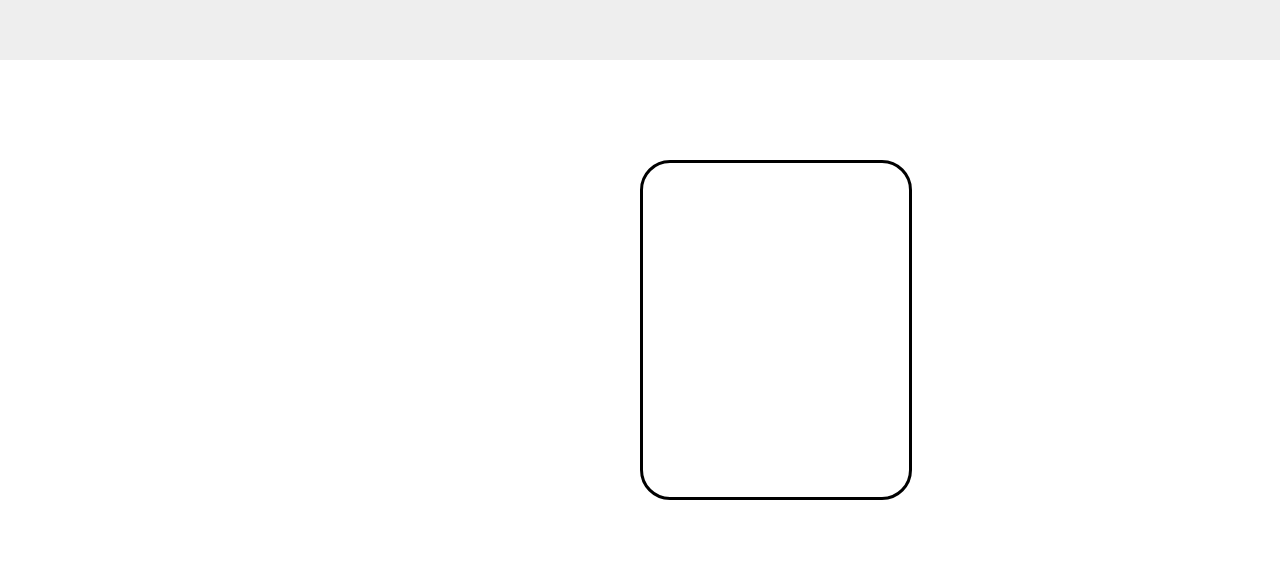
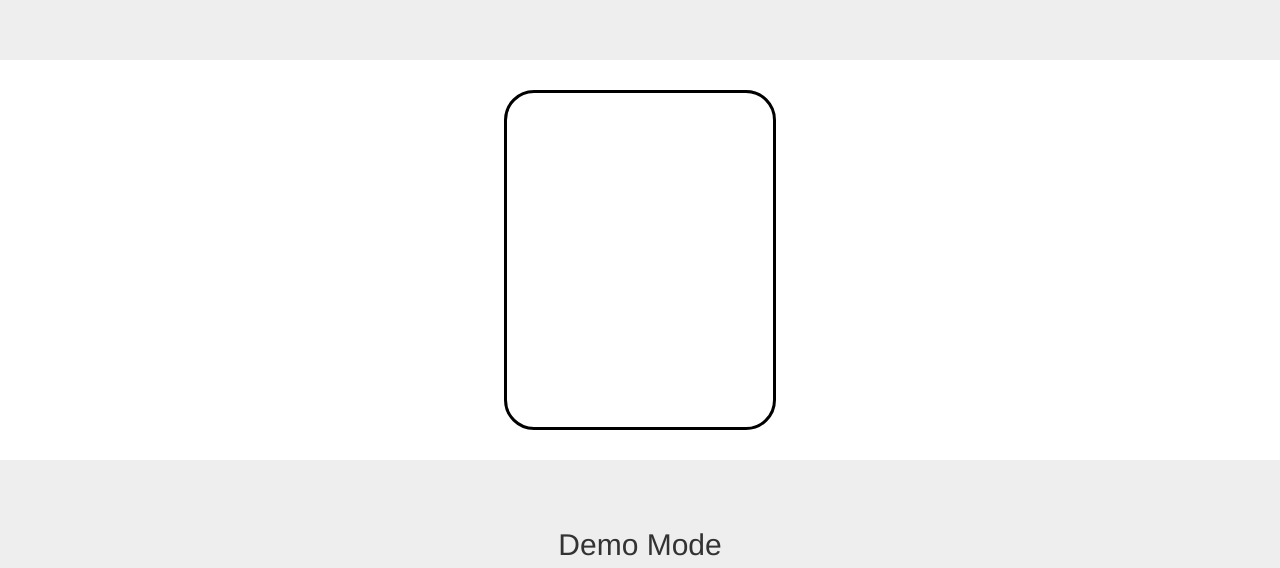
Before and after one commit to sarahf95/dragtap, a plain HTML site: page index.html in a window 1280 px wide. Shown: the part 180-748 px from the top of the page. Drawn offline with nearby package versions, Linux system fonts and the light colour scheme; a script that the page names is missing.

Commit message:
adjust spacing

```diff
--- a/css/style.css
+++ b/css/style.css
@@ -1,6 +1,12 @@
 .app {
   text-align: center;
   margin-bottom: 100px;
+  margin: 0 auto;
+
+}
+
+.rectangle{
+  margin: 0 auto;
 }
 
 /*watch screen*/
@@ -10,8 +16,8 @@ height:340px;
 border-style: solid;
 border-width:3px ;
 border-color: #000;
-margin-top: 100px;
-margin-left: 50%;
+margin-top: 30px;
+margin-bottom: 30px;
 vertical-align: middle;
 border-radius: 30px;
 }
```
Also changed, not shown: app.js (line endings or trailing spaces), index.html (indentation only).
